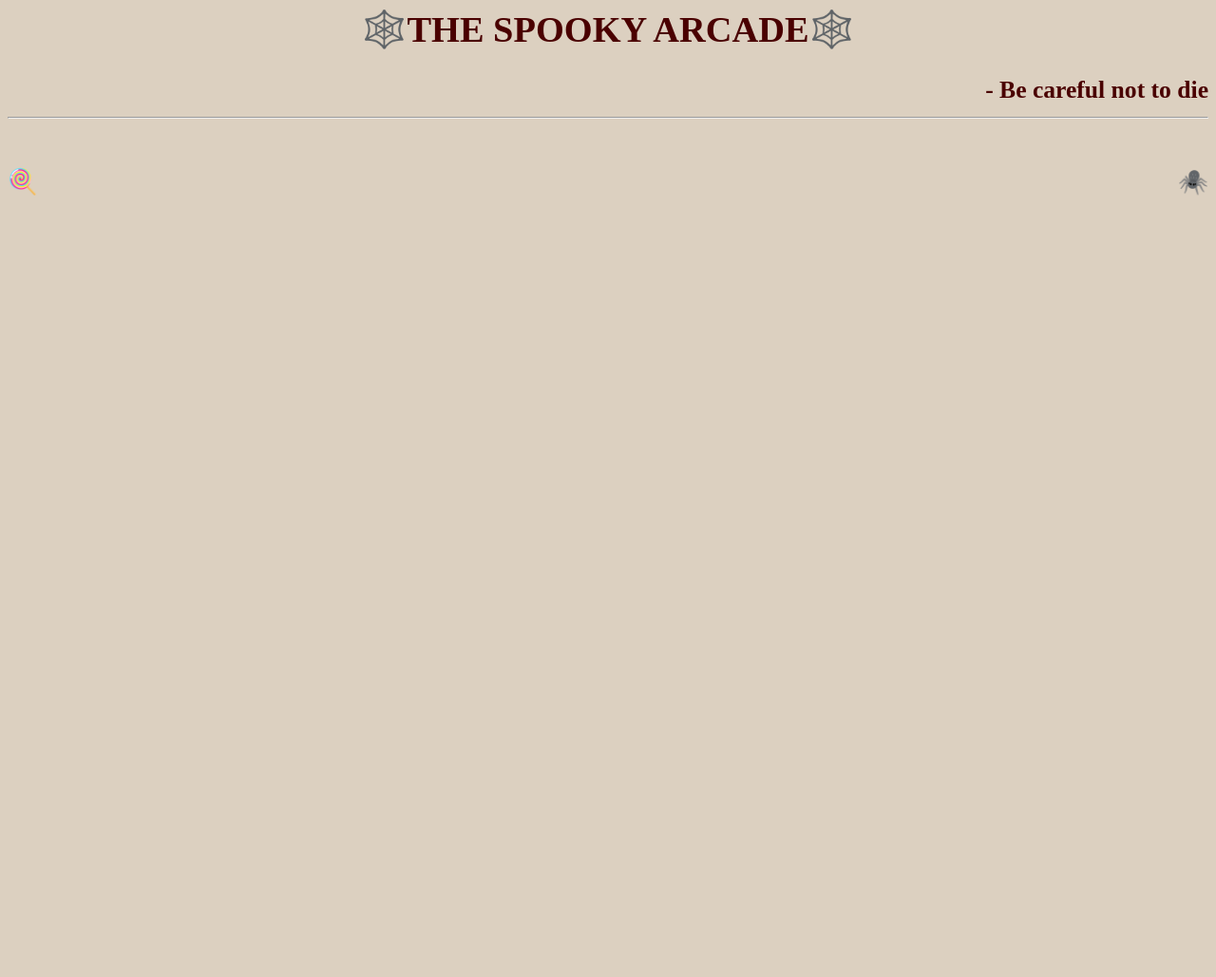
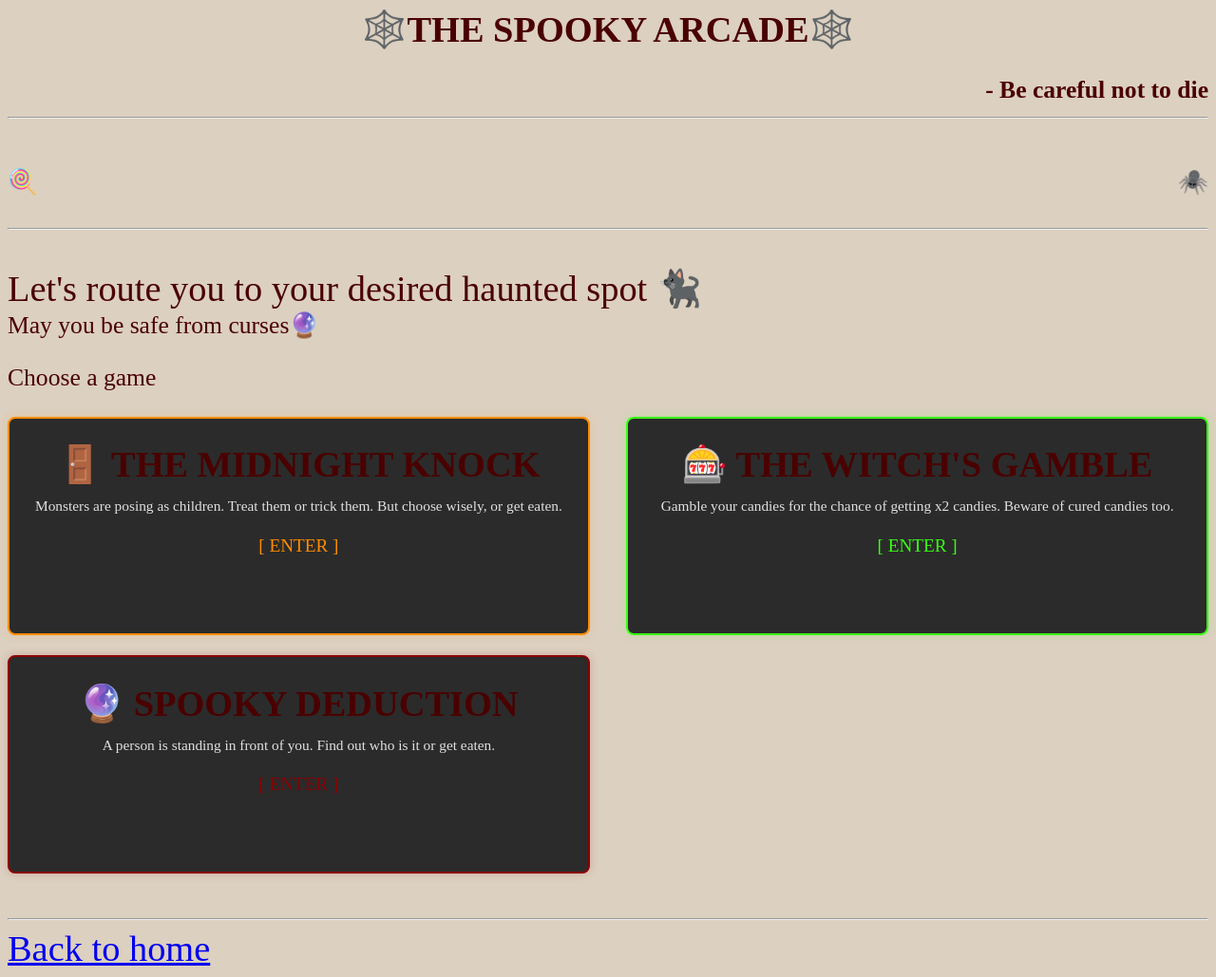
Before and after one commit to side-character0x/spooky-arcade, a Flask app: template templates/route.html in a window 1280 px wide. Shown: the whole page at 95% size. Before the commit the page ends 206 px from the top, so only its background shows below. Run offline with Flask 3, Linux system fonts and the light colour scheme; the template is opened without the code that fills it, so the values that code supplies are empty.

Commit message:
basic foundation

```diff
--- a/app.py
+++ b/app.py
@@ -38,4 +38,9 @@ def signin():
 @app.route("/home")
 def home():
     return render_template("home.html")
+
+@app.route("/route")
+def route():
+    return render_template("route.html")
+
 app.run(debug=True)
--- a/templates/route.html
+++ b/templates/route.html
@@ -11,4 +11,39 @@
         <p style="flex: 1; text-align: left;">🍭 {{candies}} </p>
         <p style="flex: 1; text-align: right;">🕷️ {{username}}</p>
     </div>
+    <hr>
+    <p style="font-size: 3vw; margin-bottom: 0;">Let's route you to your desired haunted spot 🐈‍⬛</p>
+    <p style="font-size: 2vw; margin-top: 0;">May you be safe from curses🔮</p>
+    <p style="margin-top: 2vw; font-size: 2vw;">Choose a game</p>
+    <div style="display: grid; grid-template-columns: 1fr 1fr; justify-content: center;width: 100%; gap: 6vw 3vw; font-size: 2vw; margin-bottom: 8vw;">
+         <div style="border: 2px solid #ff8c00; background-color: #2b2b2b; padding: 2vw; border-radius: 8px; text-align: center; box-shadow: 0 0 10px rgba(255, 140, 0, 0.2); height: 100%;">
+        <p style="font-size: 3vw; margin: 0 0 10px 0;">🚪<b> THE MIDNIGHT KNOCK</b></p>
+        <p style="font-size: 1.2vw; color: #e0e0e0; line-height: 1.4; margin: 0 0 20px 0;">
+            Monsters are posing as children. Treat them or trick them. But choose wisely, or get eaten.
+        </p>
+        <p style="font-size: 1.5vw; margin: 0;">
+            <a href="/trick_start" style="color: #ff8c00; text-decoration: none;">[ ENTER ]</a>
+        </p>
+        </div>
+        <div style="border: 2px solid #39ff14; background-color: #2b2b2b; padding: 2vw; border-radius: 8px; text-align: center; box-shadow: 0 0 10px rgba(57, 255, 20, 0.2); height: 100%;">
+        <p style="font-size: 3vw; margin: 0 0 10px 0;">🎰<b> THE WITCH'S GAMBLE</b></p>
+        <p style="font-size: 1.2vw; color: #e0e0e0; line-height: 1.4; margin: 0 0 20px 0;">
+            Gamble your candies for the chance of getting x2 candies. Beware of cured candies too.
+        </p>
+        <p style="font-size: 1.5vw; margin: 0;">
+            <a href="/candy_start" style="color: #39ff14; text-decoration: none;">[ ENTER ]</a>
+        </p>
+        </div>
+        <div style="border: 2px solid #8b0000; background-color: #2b2b2b; padding: 2vw; border-radius: 8px; text-align: center; box-shadow: 0 0 10px rgba(139, 0, 0, 0.2); height: 100%;">
+        <p style="font-size: 3vw; margin: 0 0 10px 0;">🔮<b> SPOOKY DEDUCTION </b></p>
+        <p style="font-size: 1.2vw; color: #e0e0e0; line-height: 1.4; margin: 0 0 20px 0;">
+            A person is standing in front of you. Find out who is it or get eaten.
+        </p>
+        <p style="font-size: 1.5vw; margin: 0;">
+            <a href="/seance_start" style="color: #8b0000; text-decoration: none;">[ ENTER ]</a>
+        </p>
+        </div>
+    </div>
+    <hr>
+    <a href="/home" style="font-size: 3vw;">Back to home</a>
 </body>
```
